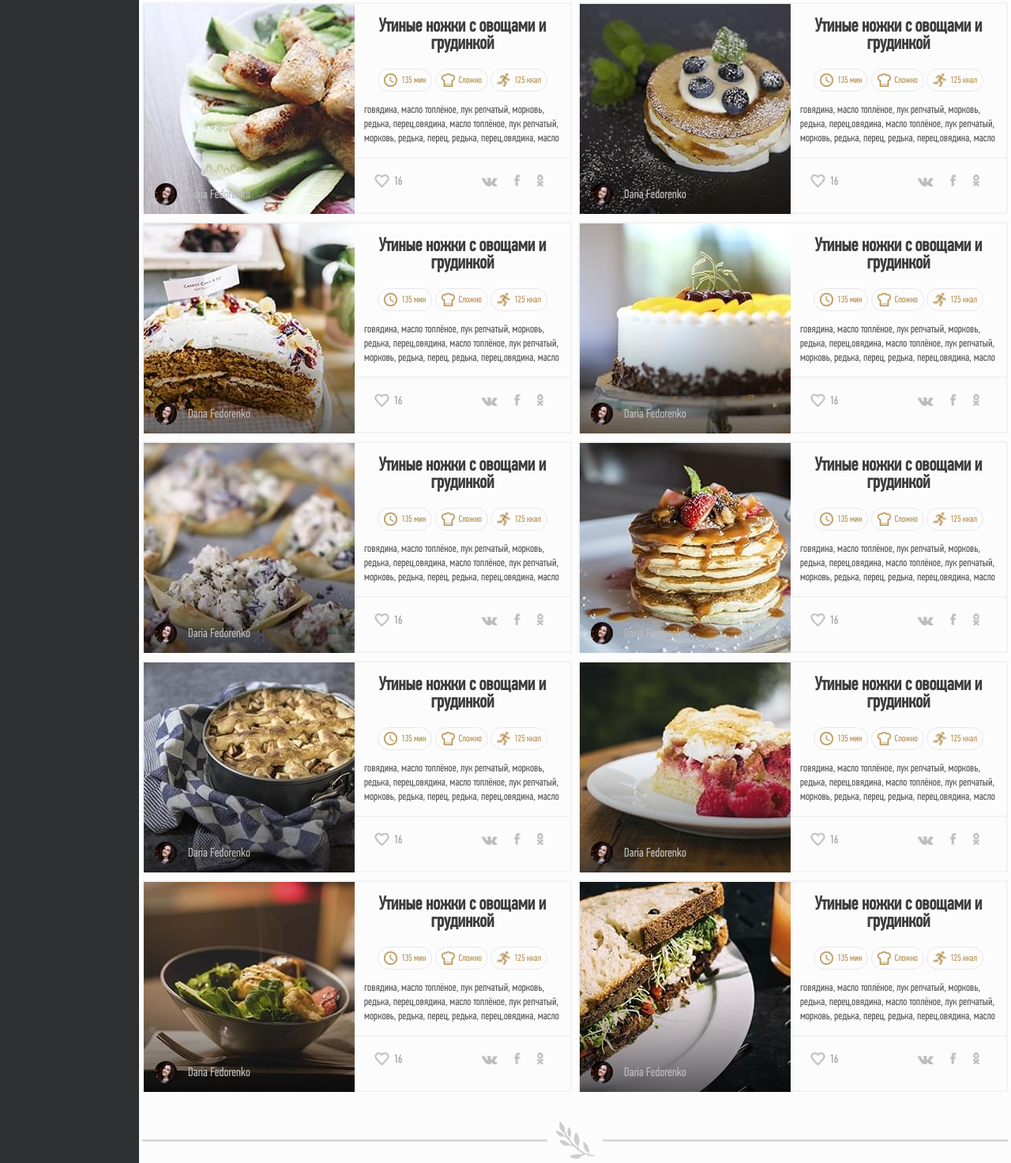
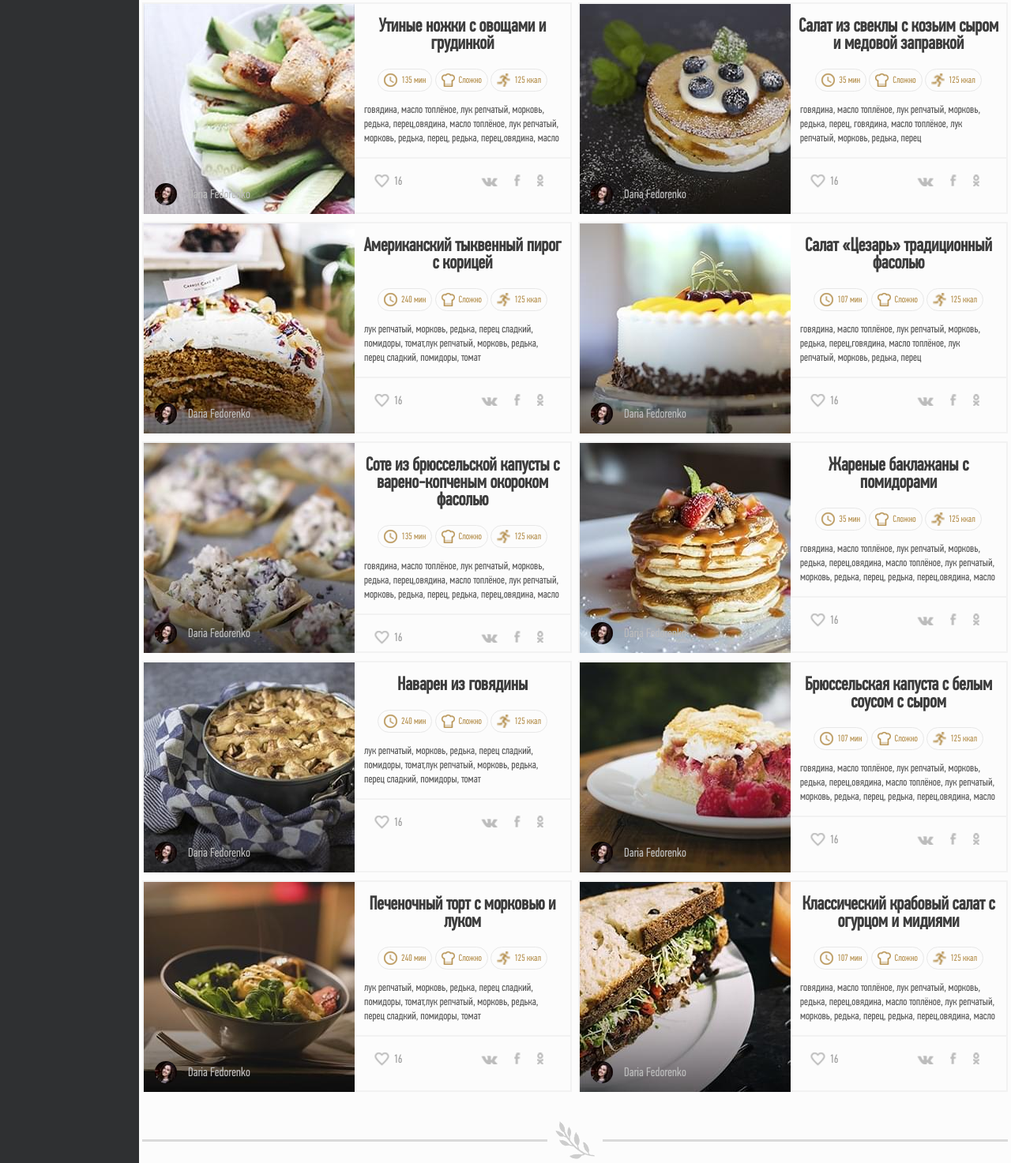
Before and after one commit to swift88/Svetlana_Vinnikova, a plain HTML site: page Vebinary/Maket/index.html in a window 1280 px wide. Shown: the part 1347-2820 px from the top of the page at 79% size. Drawn offline with Linux system fonts and the light colour scheme; files whose address does not match are found by name.

Commit message:
окончательный вариант

```diff
--- a/Vebinary/Maket/index.html
+++ b/Vebinary/Maket/index.html
@@ -101,7 +101,7 @@
                 <div class="recipies clearfix">
                     <div class="recipe">
                         <div class="recipe-img recipe-img1">
-                            <div class="author"><img src="../Maket/img/woman.jpeg" alt="woman">
+                            <div class="author"><img src="img/woman.jpeg" alt="woman">
                                 <p>Daria Fedorenko</p>
                             </div>
                         </div>
@@ -131,20 +131,20 @@
                     </div>
                     <div class="recipe">
                         <div class="recipe-img recipe-img2">
-                            <div class="author"><img src="../Maket/img/woman.jpeg" alt="woman">
+                            <div class="author"><img src="img/woman.jpeg" alt="woman">
                                 <p>Daria Fedorenko</p>
                             </div>
                         </div>
                         <div class="recipe-content">
-                            <h3>Утиные ножки с овощами и <br> грудинкой</h3>
+                            <h3>Салат из свеклы с козьим сыром <br> и медовой заправкой</h3>
                             <div>
                                 <ul>
-                                    <li><img src="img/time.png" alt="time"><span>135 мин</span> </li>
+                                    <li><img src="img/time.png" alt="time"><span>35 мин</span> </li>
                                     <li> <img src="img/hat_chief.png" alt="hat_chief"><span>Сложно</span></li>
                                     <li><img src="img/kaloriy.png" alt="kaloriy" width="17"><span>125 ккал</span> </li>
                                 </ul>
-                                <p>говядина, масло топлёное, лук репчатый, морковь, редька, перец,овядина, масло
-                                    топлёное, лук репчатый, морковь, редька, перец, редька, перец,овядина, масло</p>
+                                <p>говядина, масло топлёное, лук репчатый, морковь, редька, перец, говядина, масло
+                                    топлёное, лук репчатый, морковь, редька, перец</p>
                             </div>
 
                             <div class="recipe-content-footer">
@@ -161,20 +161,20 @@
                     </div>
                     <div class="recipe">
                         <div class="recipe-img recipe-img3">
-                            <div class="author"><img src="../Maket/img/woman.jpeg" alt="woman">
+                            <div class="author"><img src="img/woman.jpeg" alt="woman">
                                 <p>Daria Fedorenko</p>
                             </div>
                         </div>
                         <div class="recipe-content">
-                            <h3>Утиные ножки с овощами и <br> грудинкой</h3>
+                            <h3>Американский тыквенный пирог <br>с корицей</h3>
                             <div>
                                 <ul>
-                                    <li><img src="img/time.png" alt="time"><span>135 мин</span> </li>
+                                    <li><img src="img/time.png" alt="time"><span>240 мин</span> </li>
                                     <li> <img src="img/hat_chief.png" alt="hat_chief"><span>Сложно</span></li>
                                     <li><img src="img/kaloriy.png" alt="kaloriy" width="17"><span>125 ккал</span> </li>
                                 </ul>
-                                <p>говядина, масло топлёное, лук репчатый, морковь, редька, перец,овядина, масло
-                                    топлёное, лук репчатый, морковь, редька, перец, редька, перец,овядина, масло</p>
+                                <p>лук репчатый, морковь, редька, перец сладкий, помидоры, томат,лук репчатый, морковь,
+                                    редька, перец сладкий, помидоры, томат</p>
                             </div>
 
                             <div class="recipe-content-footer">
@@ -191,20 +191,20 @@
                     </div>
                     <div class="recipe">
                         <div class="recipe-img recipe-img4">
-                            <div class="author"><img src="../Maket/img/woman.jpeg" alt="woman">
+                            <div class="author"><img src="img/woman.jpeg" alt="woman">
                                 <p>Daria Fedorenko</p>
                             </div>
                         </div>
                         <div class="recipe-content">
-                            <h3>Утиные ножки с овощами и <br> грудинкой</h3>
+                            <h3>Салат «Цезарь» традиционный <br>фасолью</h3>
                             <div>
                                 <ul>
-                                    <li><img src="img/time.png" alt="time"><span>135 мин</span> </li>
+                                    <li><img src="img/time.png" alt="time"><span>107 мин</span> </li>
                                     <li> <img src="img/hat_chief.png" alt="hat_chief"><span>Сложно</span></li>
                                     <li><img src="img/kaloriy.png" alt="kaloriy" width="17"><span>125 ккал</span> </li>
                                 </ul>
-                                <p>говядина, масло топлёное, лук репчатый, морковь, редька, перец,овядина, масло
-                                    топлёное, лук репчатый, морковь, редька, перец, редька, перец,овядина, масло</p>
+                                <p>говядина, масло топлёное, лук репчатый, морковь, редька, перец,говядина, масло
+                                    топлёное, лук репчатый, морковь, редька, перец</p>
                             </div>
 
                             <div class="recipe-content-footer">
@@ -221,12 +221,12 @@
                     </div>
                     <div class="recipe">
                         <div class="recipe-img recipe-img5">
-                            <div class="author"><img src="../Maket/img/woman.jpeg" alt="woman">
+                            <div class="author"><img src="img/woman.jpeg" alt="woman">
                                 <p>Daria Fedorenko</p>
                             </div>
                         </div>
                         <div class="recipe-content">
-                            <h3>Утиные ножки с овощами и <br> грудинкой</h3>
+                            <h3>Соте из брюссельской капусты с<br> варено-копченым окороком фасолью</h3>
                             <div>
                                 <ul>
                                     <li><img src="img/time.png" alt="time"><span>135 мин</span> </li>
@@ -251,15 +251,15 @@
                     </div>
                     <div class="recipe">
                         <div class="recipe-img recipe-img6">
-                            <div class="author"><img src="../Maket/img/woman.jpeg" alt="woman">
+                            <div class="author"><img src="img/woman.jpeg" alt="woman">
                                 <p>Daria Fedorenko</p>
                             </div>
                         </div>
                         <div class="recipe-content">
-                            <h3>Утиные ножки с овощами и <br> грудинкой</h3>
+                            <h3> Жареные баклажаны с<br> помидорами</h3>
                             <div>
                                 <ul>
-                                    <li><img src="img/time.png" alt="time"><span>135 мин</span> </li>
+                                    <li><img src="img/time.png" alt="time"><span>35 мин</span> </li>
                                     <li> <img src="img/hat_chief.png" alt="hat_chief"><span>Сложно</span></li>
                                     <li><img src="img/kaloriy.png" alt="kaloriy" width="17"><span>125 ккал</span> </li>
                                 </ul>
@@ -281,20 +281,20 @@
                     </div>
                     <div class="recipe">
                         <div class="recipe-img recipe-img7">
-                            <div class="author"><img src="../Maket/img/woman.jpeg" alt="woman">
+                            <div class="author"><img src="img/woman.jpeg" alt="woman">
                                 <p>Daria Fedorenko</p>
                             </div>
                         </div>
                         <div class="recipe-content">
-                            <h3>Утиные ножки с овощами и <br> грудинкой</h3>
+                            <h3>Наварен из говядины</h3>
                             <div>
                                 <ul>
-                                    <li><img src="img/time.png" alt="time"><span>135 мин</span> </li>
+                                    <li><img src="img/time.png" alt="time"><span>240 мин</span> </li>
                                     <li> <img src="img/hat_chief.png" alt="hat_chief"><span>Сложно</span></li>
                                     <li><img src="img/kaloriy.png" alt="kaloriy" width="17"><span>125 ккал</span> </li>
                                 </ul>
-                                <p>говядина, масло топлёное, лук репчатый, морковь, редька, перец,овядина, масло
-                                    топлёное, лук репчатый, морковь, редька, перец, редька, перец,овядина, масло</p>
+                                <p>лук репчатый, морковь, редька, перец сладкий, помидоры, томат,лук репчатый, морковь,
+                                    редька, перец сладкий, помидоры, томат</p>
                             </div>
 
                             <div class="recipe-content-footer">
@@ -311,15 +311,15 @@
                     </div>
                     <div class="recipe">
                         <div class="recipe-img recipe-img8">
-                            <div class="author"><img src="../Maket/img/woman.jpeg" alt="woman">
+                            <div class="author"><img src="img/woman.jpeg" alt="woman">
                                 <p>Daria Fedorenko</p>
                             </div>
                         </div>
                         <div class="recipe-content">
-                            <h3>Утиные ножки с овощами и <br> грудинкой</h3>
+                            <h3>Брюссельская капуста с белым <br>соусом с сыром</h3>
                             <div>
                                 <ul>
-                                    <li><img src="img/time.png" alt="time"><span>135 мин</span> </li>
+                                    <li><img src="img/time.png" alt="time"><span>107 мин</span> </li>
                                     <li> <img src="img/hat_chief.png" alt="hat_chief"><span>Сложно</span></li>
                                     <li><img src="img/kaloriy.png" alt="kaloriy" width="17"><span>125 ккал</span> </li>
                                 </ul>
@@ -341,15 +341,45 @@
                     </div>
                     <div class="recipe">
                         <div class="recipe-img recipe-img9">
-                            <div class="author"><img src="../Maket/img/woman.jpeg" alt="woman">
+                            <div class="author"><img src="img/woman.jpeg" alt="woman">
                                 <p>Daria Fedorenko</p>
                             </div>
                         </div>
                         <div class="recipe-content">
-                            <h3>Утиные ножки с овощами и <br> грудинкой</h3>
+                            <h3>Печеночный торт с морковью и<br> луком</h3>
                             <div>
                                 <ul>
-                                    <li><img src="img/time.png" alt="time"><span>135 мин</span> </li>
+                                    <li><img src="img/time.png" alt="time"><span>240 мин</span> </li>
+                                    <li> <img src="img/hat_chief.png" alt="hat_chief"><span>Сложно</span></li>
+                                    <li><img src="img/kaloriy.png" alt="kaloriy" width="17"><span>125 ккал</span> </li>
+                                </ul>
+                                <p>лук репчатый, морковь, редька, перец сладкий, помидоры, томат,лук репчатый, морковь,
+                                    редька, перец сладкий, помидоры, томат</p>
+                            </div>
+
+                            <div class="recipe-content-footer">
+                                <div class="count-like"><img src="img/heart.png" alt="heart">
+                                    <span>16</span>
+                                </div>
+                                <div class="recipe-content-social clearfix">
+                                    <img src="img/rec-vk.png" alt="vk">
+                                    <img src="img/rec-fb.png" alt="facebook">
+                                    <img src="img/rec-ok.png" alt="ok">
+                                </div>
+                            </div>
+                        </div>
+                    </div>
+                    <div class="recipe">
+                        <div class="recipe-img recipe-img10">
+                            <div class="author"><img src="img/woman.jpeg" alt="woman">
+                                <p>Daria Fedorenko</p>
+                            </div>
+                        </div>
+                        <div class="recipe-content">
+                            <h3>Классический крабовый салат с <br>огурцом и мидиями</h3>
+                            <div>
+                                <ul>
+                                    <li><img src="img/time.png" alt="time"><span>107 мин</span> </li>
                                     <li> <img src="img/hat_chief.png" alt="hat_chief"><span>Сложно</span></li>
                                     <li><img src="img/kaloriy.png" alt="kaloriy" width="17"><span>125 ккал</span> </li>
                                 </ul>
@@ -369,52 +399,6 @@
                             </div>
                         </div>
                     </div>
-                    <div class="recipe">
-                        <div class="recipe-img recipe-img10">
-                            <div class="author"><img src="../Maket/img/woman.jpeg" alt="woman">
-                                <p>Daria Fedorenko</p>
-                            </div>
-                        </div>
-                        <div class="recipe-content">
-                            <h3>Утиные ножки с овощами и <br> грудинкой</h3>
-                            <div>
-                                <ul>
-                                    <li><img src="img/time.png" alt="time"><span>135 мин</span> </li>
-                                    <li> <img src="img/hat_chief.png" alt="hat_chief"><span>Сложно</span></li>
-                                    <li><img src="img/kaloriy.png" alt="kaloriy" width="17"><span>125 ккал</span> </li>
-                                </ul>
-                                <p>говядина, масло топлёное, лук репчатый, морковь, редька, перец,овядина, масло
-                                    топлёное, лук репчатый, морковь, редька, перец, редька, перец,овядина, масло</p>
-                            </div>
-
-                            <div class="recipe-content-footer">
-                                <div class="count-like"><img src="img/heart.png" alt="heart">
-                                    <span>16</span>
-                                </div>
-                                <div class="recipe-content-social clearfix">
-                                    <img src="img/rec-vk.png" alt="vk">
-                                    <img src="img/rec-fb.png" alt="facebook">
-                                    <img src="img/rec-ok.png" alt="ok">
-                                </div>
-                            </div>
-                        </div>
-                    </div>
-
-
-
-
-
-
-
-
-
-
-
-
-
-
-
-
 
                 </div>
 
@@ -457,6 +441,9 @@
                         <li><a href="#">РЕЦЕПТЫ</a></li>
                         <li><a href="#"></a> ИДЕИ</li>
                         <li><a href="#"></a>ЖУРНАЛ</li>
+                        <li><a href="#"></a>АВТОРЫ</li>
+                        <li><a href="#"></a>РЕКЛАМА</li>
+                        <li><a href="#"></a>FAQ</li>
                     </ul>
                     <ul class="footer-social social">
                         <li> <a href="" #><img src="img/vk.png" alt="logo_VK"></li>
```
Also changed, not shown: Vebinary/Maket/css/style.css (+8 -0 lines).
